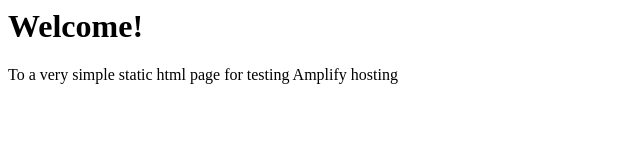
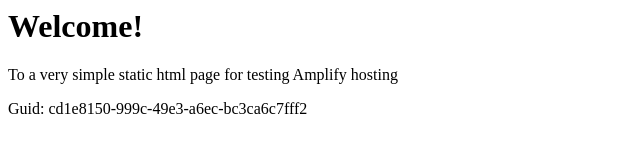
Before and after one commit to aws-aemilia-lhr/Github-PR-Commit-Integration-Test-DoNotTouch-v1-prod-eu-west-2, a website: page src/index.html in a window 1280 px wide. Shown: the whole page, without its empty margins (0-640 px from the left). Drawn offline with Linux system fonts and the light colour scheme.

Commit message:
commit from integ tests

```diff
--- a/src/index.html
+++ b/src/index.html
@@ -1,3 +1,5 @@
+
+
 <html lang="en">
 
 <head>
@@ -10,6 +12,6 @@
 <body>
     <h1>Welcome!</h1>
     <p>To a very simple static html page for testing Amplify hosting</p>
-</body>
+    <p>Guid: cd1e8150-999c-49e3-a6ec-bc3ca6c7fff2</p></body>
 
 </html>
```
